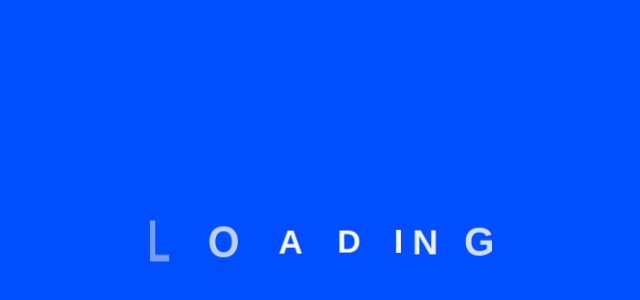
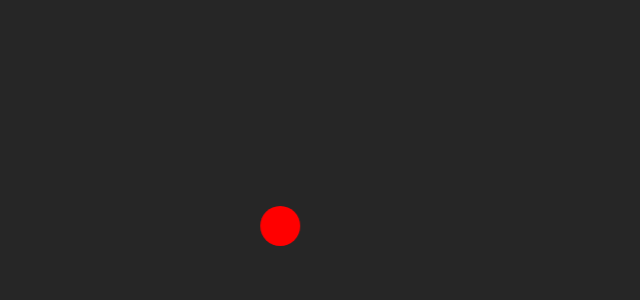
Before and after one commit to 523711167/css2024, a React (Create React App) app: page / in a window 1280 px wide. Shown: the part 174-474 px from the top of the page, without its empty margins (337-977 px from the left). Built offline with nearby package versions, Linux system fonts and the light colour scheme.

Commit message:
不知道啥效果，感觉啥也不是

```diff
--- /dev/null
+++ b/src/25-动画效果1/index.css
@@ -0,0 +1,80 @@
+body {
+    background: #262626;
+    margin: 0;
+    padding: 0;
+}
+
+.container {
+    position: absolute;
+    top: 50%;
+    left: 50%;
+    transform: translate(-50%, -50%);
+}
+
+.square {
+    width: 80px;
+    height: 80px;
+    background: #fff;
+    padding: 20px;
+    box-sizing: border-box;
+    animation: square 3s infinite;
+}
+
+@keyframes square {
+    0%{
+        transform: rotate(0deg) scale(0) translateX(0);
+        border-radius: 0;
+        background: #fff;
+    }
+
+    25%{
+        transform: rotate(360deg) scale(0.5) translateX(50px);
+        border-radius: 50%;
+        background: #f00;
+    }
+
+    50%{
+        transform: rotate(360deg) scale(0.5) translateX(0);
+        border-radius: 50%;
+        background: #f00;
+    }
+
+    75%{
+        transform: rotate(360deg) scale(0.5) translateX(-50px);
+        border-radius: 50%;
+        background: #f00;
+    }
+
+    100%{
+        transform: rotate(720deg) scale(1)  translateX(0);
+        border-radius: 50%;
+        background: #fff;
+    }
+}
+
+.circle {
+    width: 40px;
+    height: 40px;
+    background: #262626;
+    animation: circle 2s infinite;
+}
+
+@keyframes circle {
+    0%{
+        transform: rotate(0deg) scale(0.5) translateX(0);
+        border-radius: 0;
+        background: #f00;
+    }
+
+    50%{
+        transform: rotate(360deg) scale(1) translateX(50px);
+        border-radius: 50%;
+        background: #f00;
+    }
+
+    100%{
+        transform: rotate(720deg) scale(0.5)  translateX(0);
+        border-radius: 50%;
+        background: #f00;
+    }
+}
--- /dev/null
+++ b/src/25-动画效果1/index.jsx
@@ -0,0 +1,20 @@
+import React from 'react'
+import './index.css'
+/**
+ *
+ * @Author pxx
+ * @DATA 2023/10/8 16:15
+ */
+function Index() {
+	return (
+		<>
+			<div className='container'>
+				<div className='square'>
+					<div className='circle'></div>
+				</div>
+			</div>
+		</>
+	)
+}
+
+export default Index
--- a/src/App.js
+++ b/src/App.js
@@ -19,7 +19,8 @@
 // import Index from './20-彩虹页面加载动画'
 // import Index from './22-简单文字跳动'
 // import Index from './23-小球跳动加载'
-import Index from './24-翻页文本css效果'
+// import Index from './24-翻页文本css效果'
+import Index from './25-动画效果1'
 
 
 function App() {
```
